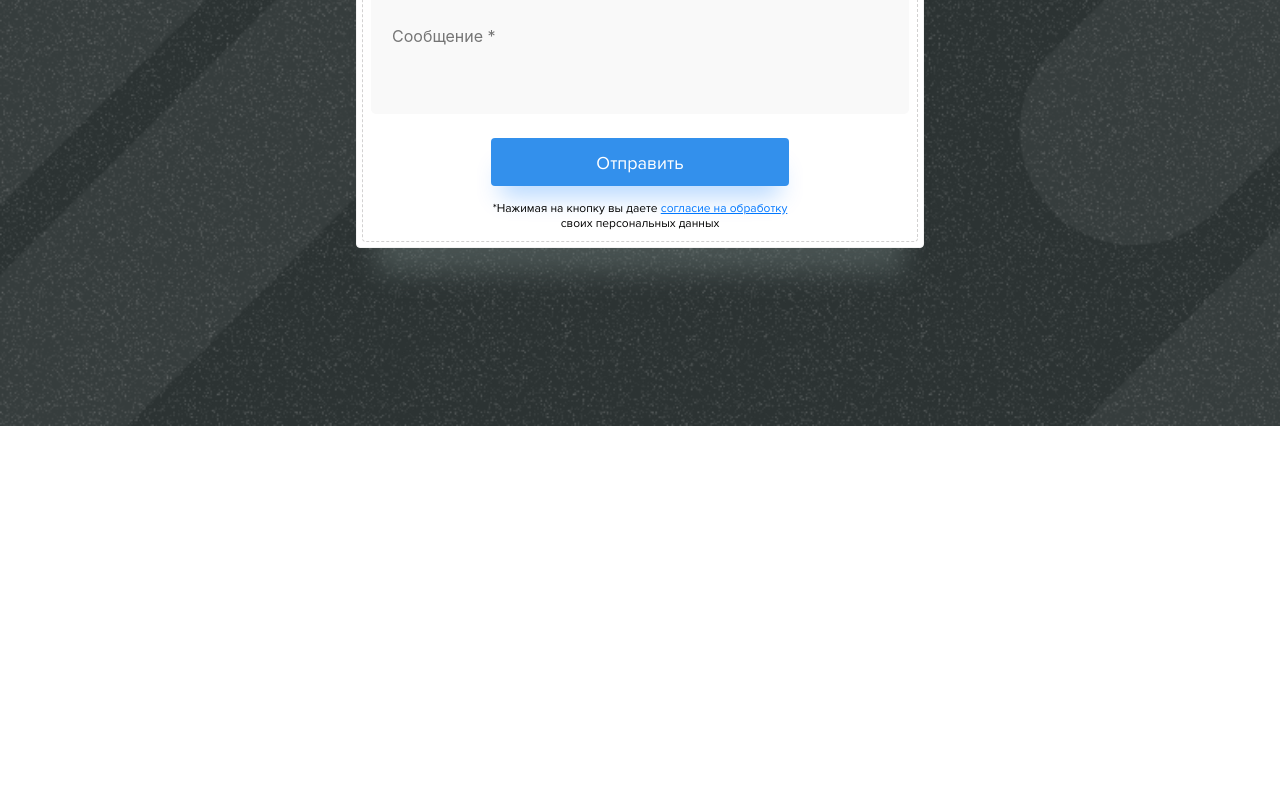
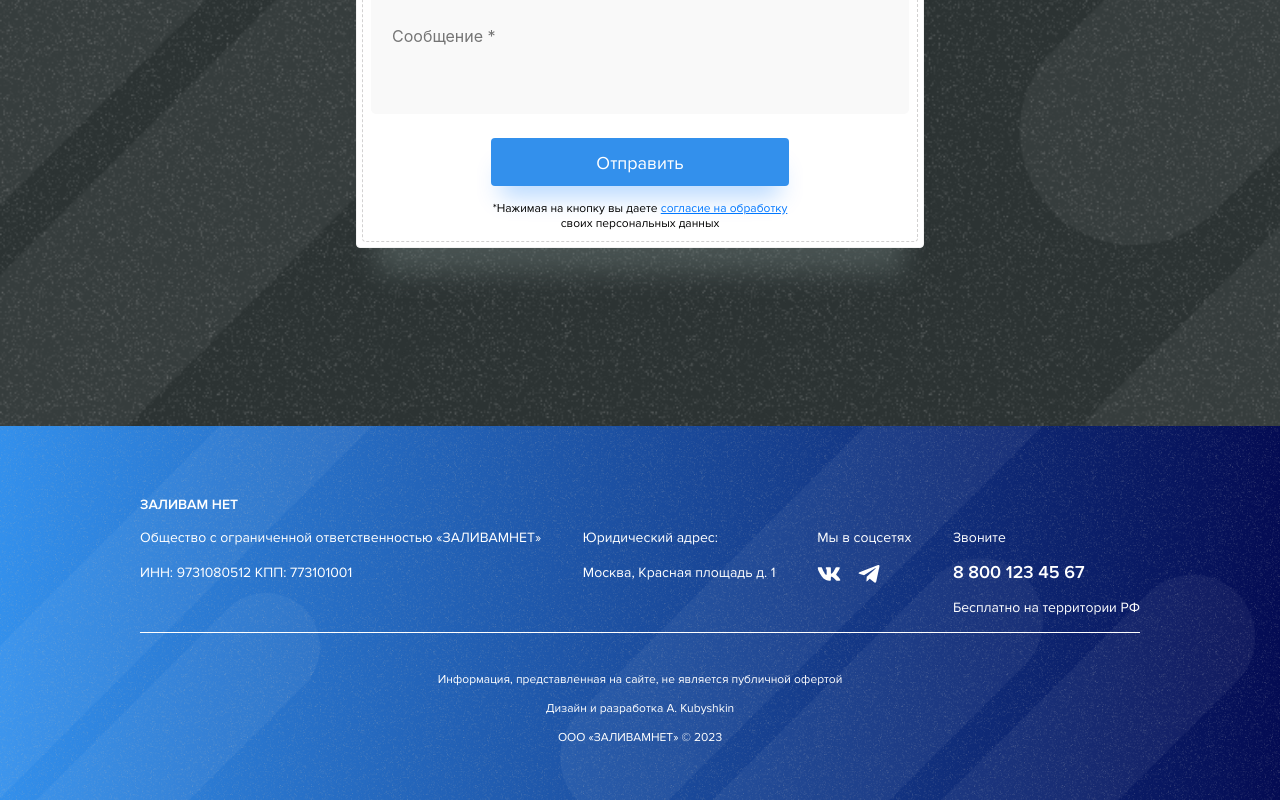
Before and after one commit to Photokub/zalivam-net, a React (Create React App) app: page / in a window 1280 px wide. Shown: the part 5009-5809 px from the top of the page. Before the commit the page ends 5435 px from the top, so only its background shows below. Built offline with nearby package versions, Linux system fonts and the light colour scheme.

Commit message:
Feat: создать компонент Footer

```diff
--- a/src/components/App/App.tsx
+++ b/src/components/App/App.tsx
@@ -8,6 +8,7 @@ import Methods from '../Methods/Methods'
 import Ad from '../Ad/Ad';
 import Reviews from '../Reviews/Reviews';
 import Feedback from '../Feedback/Feedback';
+import Footer from '../Footer/Footer';
 
 function App() {
   return (
@@ -19,6 +20,7 @@ function App() {
       <Ad />
       <Reviews />
       <Feedback />
+      <Footer />
     </div>
   );
 }
--- /dev/null
+++ b/src/components/Footer/Footer.css
@@ -0,0 +1,91 @@
+.footer {
+  display: flex;
+  flex-direction: column;
+  align-items: start;
+  background: url("../../images/about_BG_image.png") no-repeat, linear-gradient(270deg, #000046 -8.54%, #3390EC 100%);
+  background-size: cover;
+  padding: 70px 140px 0 140px;
+}
+
+.footerTitle {
+  margin: 0;
+  color: #FFF;
+  text-align: center;
+  font-variant-numeric: lining-nums proportional-nums;
+  font-family: "Proxima Nova";
+  font-size: 14px;
+  font-style: normal;
+  font-weight: 600;
+  line-height: normal;
+  font-variant: all-small-caps;
+}
+
+.footer__contactContainer {
+  width: 100%;
+  display: flex;
+  flex-direction: row;
+  justify-content: space-between;
+  border-bottom: 1px solid #FFF;
+}
+
+.footer__leegalTextContainer {
+  margin: 36px 0 44px 0;
+  align-self: center;
+  display: flex;
+  flex-direction: column;
+  align-items: center;
+}
+
+.footer__paragraph {
+  color: #FFF;
+  font-variant-numeric: lining-nums proportional-nums;
+  font-family: Proxima Nova;
+  font-size: 14px;
+  font-style: normal;
+  font-weight: 400;
+  line-height: 21px;
+}
+
+.footer__socialMediaIcon {
+  width: 24px;
+  height: 24px;
+  margin: 0 16px 0 0;
+  color: #FFF;
+}
+
+.footer__phoneNumber {
+  margin: 7px 0 0 0;
+  color: #FFF;
+  font-variant-numeric: lining-nums proportional-nums;
+  font-family: Proxima Nova;
+  font-size: 18px;
+  font-style: normal;
+  font-weight: 600;
+  line-height: 21px;
+}
+
+.footer__leegalTextParagraph {
+  margin: 0 0 8px 0;
+  color: #FFF;
+  font-variant-numeric: lining-nums proportional-nums;
+  font-family: Proxima Nova;
+  font-size: 12px;
+  font-style: normal;
+  font-weight: 400;
+  line-height: 21px;
+  text-align: center;
+}
+
+@media screen and (max-width: 984px) {
+  .footer {
+    padding: 60px 74px 0 74px;
+  }
+  .footer__contactContainer {
+    flex-direction: column;
+  }
+}
+@media screen and (max-width: 568px) {
+  .footer {
+    padding: 60px 15px 0 15px;
+  }
+}/*# sourceMappingURL=Footer.css.map */
--- /dev/null
+++ b/src/components/Footer/Footer.scss
@@ -0,0 +1,95 @@
+@import '../../variables/variaables.scss';
+
+.footer {
+    display: flex;
+    flex-direction: column;
+    align-items: start;
+    background: url("../../images/about_BG_image.png") no-repeat, linear-gradient(270deg, #000046 -8.54%, #3390EC 100%);
+    background-size: cover;
+    padding: 70px 140px 0 140px;
+}
+
+.footerTitle {
+    margin: 0;
+    color: #FFF;
+    text-align: center;
+    font-variant-numeric: lining-nums proportional-nums;
+    font-family: "Proxima Nova";
+    font-size: $paragraph-font-size;
+    font-style: normal;
+    font-weight: 600;
+    line-height: normal;
+    font-variant: all-small-caps;
+}
+
+.footer__contactContainer{
+    width: 100%;
+    display: flex;
+    flex-direction: row;
+    justify-content: space-between;
+    border-bottom: 1px solid #FFF;
+}
+
+.footer__leegalTextContainer{
+    margin: 36px 0 44px 0;
+    align-self: center;
+    display: flex;
+    flex-direction: column;
+    align-items: center;
+}
+
+.footer__paragraph{
+    color: #FFF;
+    font-variant-numeric: lining-nums proportional-nums;
+    font-family: Proxima Nova;
+    font-size: $paragraph-font-size;
+    font-style: normal;
+    font-weight: 400;
+    line-height: 21px;
+}
+
+.footer__socialMediaIcon{
+    width: 24px;
+    height: 24px;
+    margin: 0 16px 0 0;
+    color: #FFF;
+}
+
+.footer__phoneNumber{
+    margin: 7px 0 0 0;
+    color: #FFF;
+    font-variant-numeric: lining-nums proportional-nums;
+    font-family: Proxima Nova;
+    font-size: $h4-font-size;
+    font-style: normal;
+    font-weight: 600;
+    line-height: 21px;
+}
+
+.footer__leegalTextParagraph{
+    margin: 0 0 8px 0;
+    color: #FFF;
+    font-variant-numeric: lining-nums proportional-nums;
+    font-family: Proxima Nova;
+    font-size: 12px;
+    font-style: normal;
+    font-weight: 400;
+    line-height: 21px;
+    text-align: center;
+}
+
+@media screen and (max-width: 984px){
+.footer{
+    padding: 60px 74px 0 74px;
+}
+
+    .footer__contactContainer{
+        flex-direction: column;
+    }
+}
+
+@media screen and (max-width: 568px) {
+    .footer{
+        padding: 60px 15px 0 15px;
+    }
+}
--- /dev/null
+++ b/src/components/Footer/Footer.tsx
@@ -0,0 +1,51 @@
+import React from "react";
+import "./Footer.css";
+import { Link } from "react-router-dom";
+import { FaVk } from "react-icons/fa"
+import { FaTelegramPlane } from "react-icons/fa"
+
+interface FooterPropTypes {
+
+}
+
+const Footer: React.FC<FooterPropTypes> = ({ }) => {
+    return (
+        <footer className="footer">
+            {/* <div className="footer__wrap"></div> */}
+            <p className="footerTitle">ЗАЛИВАМ НЕТ</p>
+            <div className="footer__contactContainer">
+                <div className="footer__requisites">
+                    <p className="footer__paragraph">Общество с ограниченной ответственностью «ЗАЛИВАМНЕТ»</p>
+                    <p className="footer__paragraph">ИНН: 9731080512      КПП: 773101001</p>
+                </div>
+                <div className="footer__adress">
+                    <p className="footer__paragraph">Юридический адрес:</p>
+                    <p className="footer__paragraph">Москва, Красная площадь д. 1</p>
+                </div>
+                <div className="footer__socialMedia">
+                    <p className="footer__paragraph">Мы в соцсетях</p>
+                    <div className="footer__socialMediaIcons">
+                        <Link className="footer__socialMediaLink" to="#">
+                            <FaVk className="footer__socialMediaIcon" />
+                        </Link>
+                        <Link className="footer__socialMediaLink" to="#">
+                            <FaTelegramPlane className="footer__socialMediaIcon" />
+                        </Link>
+                    </div>
+                </div>
+                <div className="footer__phone">
+                    <p className="footer__paragraph">Звоните</p>
+                    <h4 className="footer__phoneNumber">8 800 123 45 67</h4>
+                    <p className="footer__paragraph">Бесплатно на территории РФ</p>
+                </div>
+            </div>
+            <div className="footer__leegalTextContainer">
+                <p className="footer__leegalTextParagraph">Информация, представленная на сайте, не является публичной офертой</p>
+                <p className="footer__leegalTextParagraph">Дизайн и разработка A. Kubyshkin</p>
+                <p className="footer__leegalTextParagraph">ООО «ЗАЛИВАМНЕТ» ©  2023</p>
+            </div>
+        </footer>
+    )
+}
+
+export default Footer
```
Also changed, not shown: 1 other file (tests, documents, lock files or other folders).
